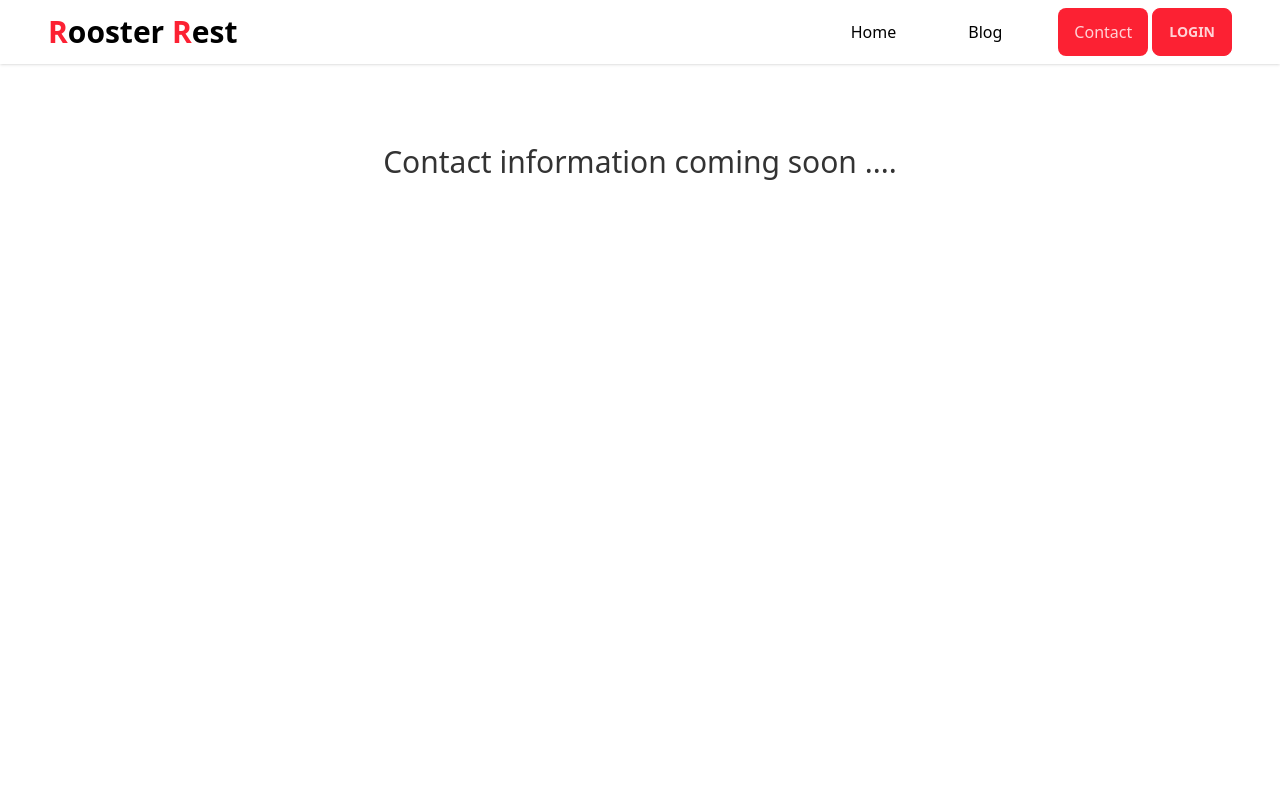
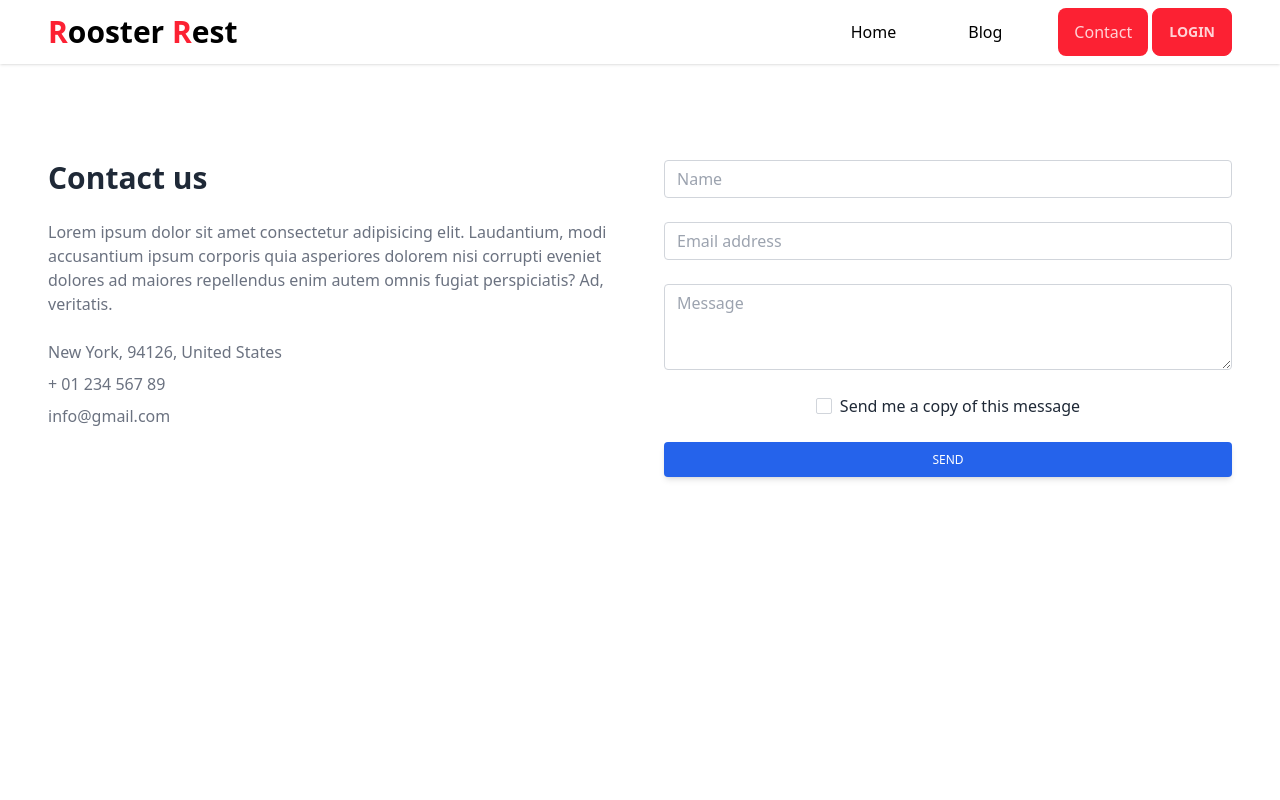
Before and after one commit to Eagl3Eyes/chef-recipe-hunter-client-side, a React (Vite) app: page /contact in a window 1280 px wide. Shown: the top 800 px of the page. Built offline with nearby package versions, Linux system fonts and the light colour scheme; no server answers.

Commit message:
pdf added

```diff
--- a/package.json
+++ b/package.json
@@ -21,6 +21,7 @@
     "react-lazy-load": "^4.0.1",
     "react-rating": "^2.0.5",
     "react-router-dom": "^6.11.1",
+    "react-to-pdf": "^0.0.14",
     "react-toastify": "^9.1.2",
     "react-typing-effect": "^2.0.5",
     "sort-by": "^0.0.2",
--- a/src/Components/Pages/Blog/Blog.jsx
+++ b/src/Components/Pages/Blog/Blog.jsx
@@ -1,7 +1,7 @@
 import React, { useRef } from "react";
 import { FaDownload } from "react-icons/fa";
 import { useLoaderData } from "react-router-dom";
-// import ReactToPdf from "react-to-pdf";
+import ReactToPdf from "react-to-pdf";
 
 const Blog = () => {
   const ref = useRef();
@@ -13,16 +13,16 @@
 
   return (
     <div>
-      {/* <div className="mt-6 text-end mr-6">
+      <div className="mt-6 text-center mr-6">
+        <h2 className="text-xl mb-2">You can also Download as PDF</h2>
         <ReactToPdf targetRef={ref} options={options} filename="blog.pdf">
           {({ toPdf }) => (
-            <button className="btn btn-success " onClick={toPdf}>
-              <FaDownload className="inline-block mr-2 text-white"></FaDownload>{" "}
-              Download Pdf
+            <button className="btn btn-primary" onClick={toPdf}>
+              <FaDownload className="text-white"></FaDownload> Download PDF
             </button>
           )}
         </ReactToPdf>
-      </div> */}
+      </div>
       <div ref={ref} className="min-h-screen">
         <div className="mt-20 mx-10 text-primary border-2 bg-indigo-50  border-primary rounded p-5">
           <div>
--- a/src/Components/Pages/Contact/Contact.jsx
+++ b/src/Components/Pages/Contact/Contact.jsx
@@ -2,9 +2,109 @@
 
 const Contact = () => {
     return (
-        <div className='my-20'>
-            <p className='text-3xl text-center min-h-screen'>Contact information coming soon ....</p>
-        </div>
+
+<div className="container my-24 px-6 mx-auto min-h-screen">
+
+  <section className="mb-32 text-gray-800">
+    <div className="flex flex-wrap">
+      <div className="grow-0 shrink-0 basis-auto mb-6 md:mb-0 w-full md:w-6/12 px-3 lg:px-6">
+        <h2 className="text-3xl font-bold mb-6">Contact us</h2>
+        <p className="text-gray-500 mb-6">
+          Lorem ipsum dolor sit amet consectetur adipisicing elit.
+          Laudantium, modi accusantium ipsum corporis quia asperiores
+          dolorem nisi corrupti eveniet dolores ad maiores repellendus enim
+          autem omnis fugiat perspiciatis? Ad, veritatis.
+        </p>
+        <p className="text-gray-500 mb-2">New York, 94126, United States</p>
+        <p className="text-gray-500 mb-2">+ 01 234 567 89</p>
+        <p className="text-gray-500 mb-2">info@gmail.com</p>
+      </div>
+      <div className="grow-0 shrink-0 basis-auto mb-12 md:mb-0 w-full md:w-6/12 px-3 lg:px-6">
+        <form>
+          <div className="form-group mb-6">
+
+            <input type="text" className="form-control block
+              w-full
+              px-3
+              py-1.5
+              text-base
+              font-normal
+              text-gray-700
+              bg-white bg-clip-padding
+              border border-solid border-gray-300
+              rounded
+              transition
+              ease-in-out
+              m-0
+              focus:text-gray-700 focus:bg-white focus:border-blue-600 focus:outline-none" id="exampleInput7"
+              placeholder="Name" />
+          </div>
+          <div className="form-group mb-6">
+            <input type="email" className="form-control block
+              w-full
+              px-3
+              py-1.5
+              text-base
+              font-normal
+              text-gray-700
+              bg-white bg-clip-padding
+              border border-solid border-gray-300
+              rounded
+              transition
+              ease-in-out
+              m-0
+              focus:text-gray-700 focus:bg-white focus:border-blue-600 focus:outline-none" id="exampleInput8"
+              placeholder="Email address" />
+          </div>
+          <div className="form-group mb-6">
+            <textarea className="
+              form-control
+              block
+              w-full
+              px-3
+              py-1.5
+              text-base
+              font-normal
+              text-gray-700
+              bg-white bg-clip-padding
+              border border-solid border-gray-300
+              rounded
+              transition
+              ease-in-out
+              m-0
+              focus:text-gray-700 focus:bg-white focus:border-blue-600 focus:outline-none
+            " id="exampleFormControlTextarea13" rows="3" placeholder="Message"></textarea>
+          </div>
+          <div className="form-group form-check text-center mb-6">
+            <input type="checkbox"
+              className="form-check-input appearance-none h-4 w-4 border border-gray-300 rounded-sm bg-white checked:bg-blue-600 checked:border-blue-600 focus:outline-none transition duration-200 mt-1 align-top bg-no-repeat bg-center bg-contain mr-2 cursor-pointer"
+              id="exampleCheck87" />
+            <label className="form-check-label inline-block text-gray-800" for="exampleCheck87">Send me a copy of this
+              message</label>
+          </div>
+          <button type="submit" className="
+            w-full
+            px-6
+            py-2.5
+            bg-blue-600
+            text-white
+            font-medium
+            text-xs
+            leading-tight
+            uppercase
+            rounded
+            shadow-md
+            hover:bg-blue-700 hover:shadow-lg
+            focus:bg-blue-700 focus:shadow-lg focus:outline-none focus:ring-0
+            active:bg-blue-800 active:shadow-lg
+            transition
+            duration-150
+            ease-in-out">Send</button>
+        </form>
+      </div>
+    </div>
+  </section>
+</div>
     );
 };
 
```
Also changed, not shown: 1 other file (tests, documents, lock files or other folders).
